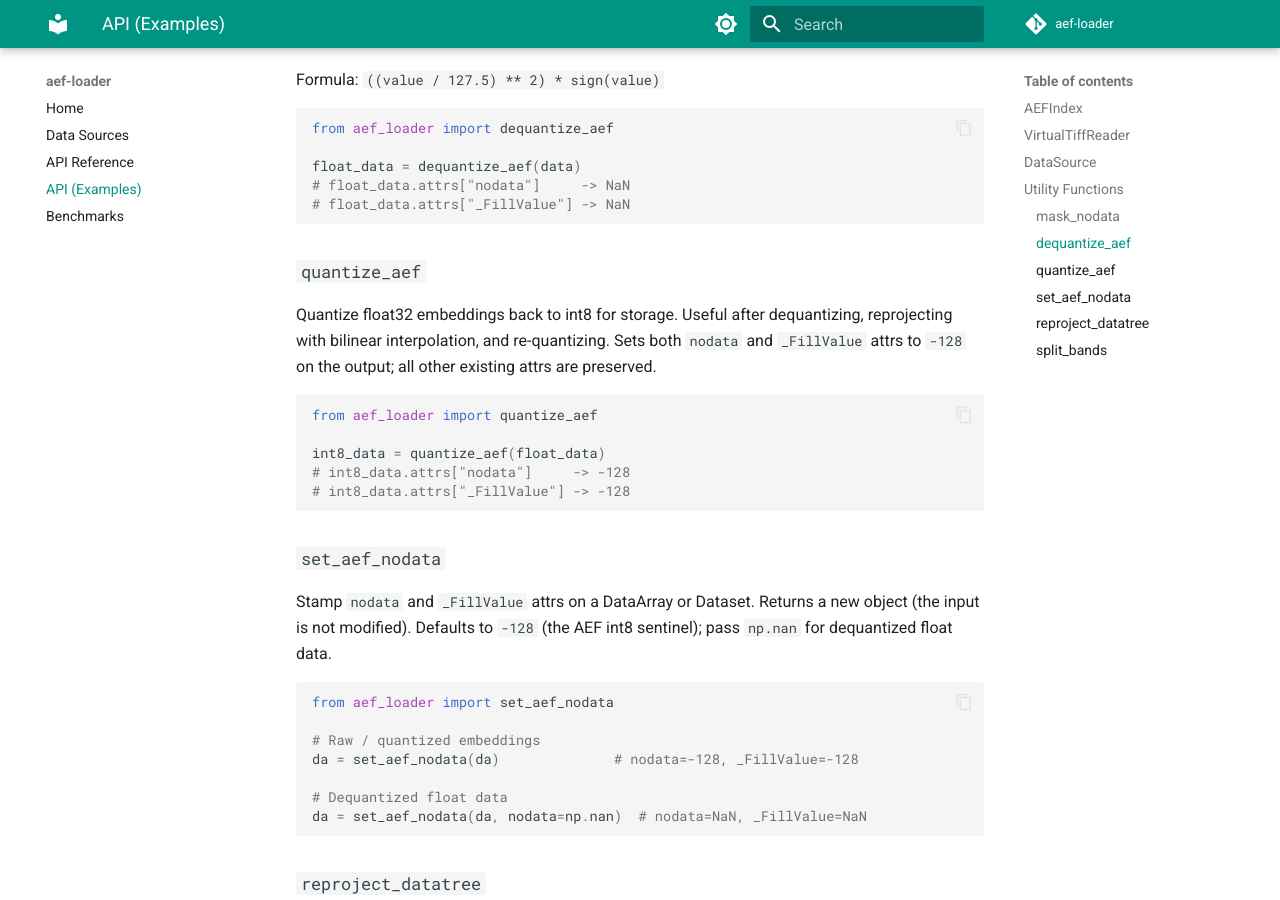
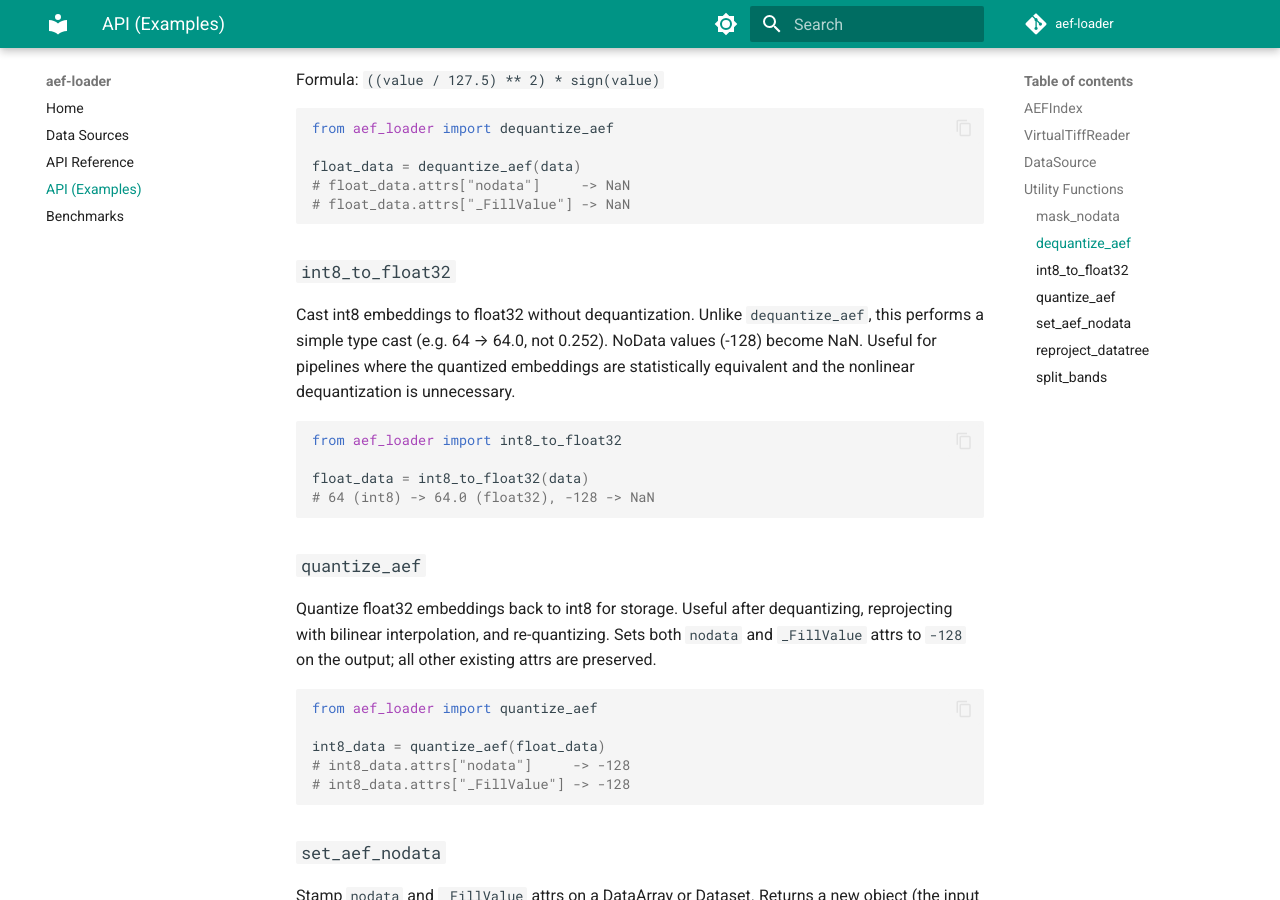
Before and after one commit to jakenotjay/aef-loader, an MkDocs documentation site: the page built from docs/api_examples.md, in a window 1280 px wide and 900 px high, scrolled down 1720 px. Built offline with MkDocs 1.6.1 and Material for MkDocs 9.7.7, drawn with Linux system fonts in a browser that asks for light colours; comment, search, counter and statistics services are not loaded.

Commit message:
Add int8_to_float32 to documentation
Co-Authored-By: Claude Opus 4.6 (1M context) <noreply@anthropic.com>

````diff
--- a/docs/api_examples.md
+++ b/docs/api_examples.md
@@ -89,6 +89,20 @@ float_data = dequantize_aef(data)
 # float_data.attrs["_FillValue"] -> NaN
 ```
 
+### `int8_to_float32`
+
+Cast int8 embeddings to float32 without dequantization. Unlike `dequantize_aef`,
+this performs a simple type cast (e.g. 64 → 64.0, not 0.252). NoData values
+(-128) become NaN. Useful for pipelines where the quantized embeddings are
+statistically equivalent and the nonlinear dequantization is unnecessary.
+
+```python
+from aef_loader import int8_to_float32
+
+float_data = int8_to_float32(data)
+# 64 (int8) -> 64.0 (float32), -128 -> NaN
+```
+
 ### `quantize_aef`
 
 Quantize float32 embeddings back to int8 for storage. Useful after dequantizing, reprojecting with bilinear interpolation, and re-quantizing.
--- a/docs/api_reference.md
+++ b/docs/api_reference.md
@@ -41,6 +41,11 @@
       show_source: false
       heading_level: 3
 
+::: aef_loader.int8_to_float32
+    options:
+      show_source: false
+      heading_level: 3
+
 ::: aef_loader.set_aef_nodata
     options:
       show_source: false
````
Also changed, not shown: README.md (+1 -1 lines).
